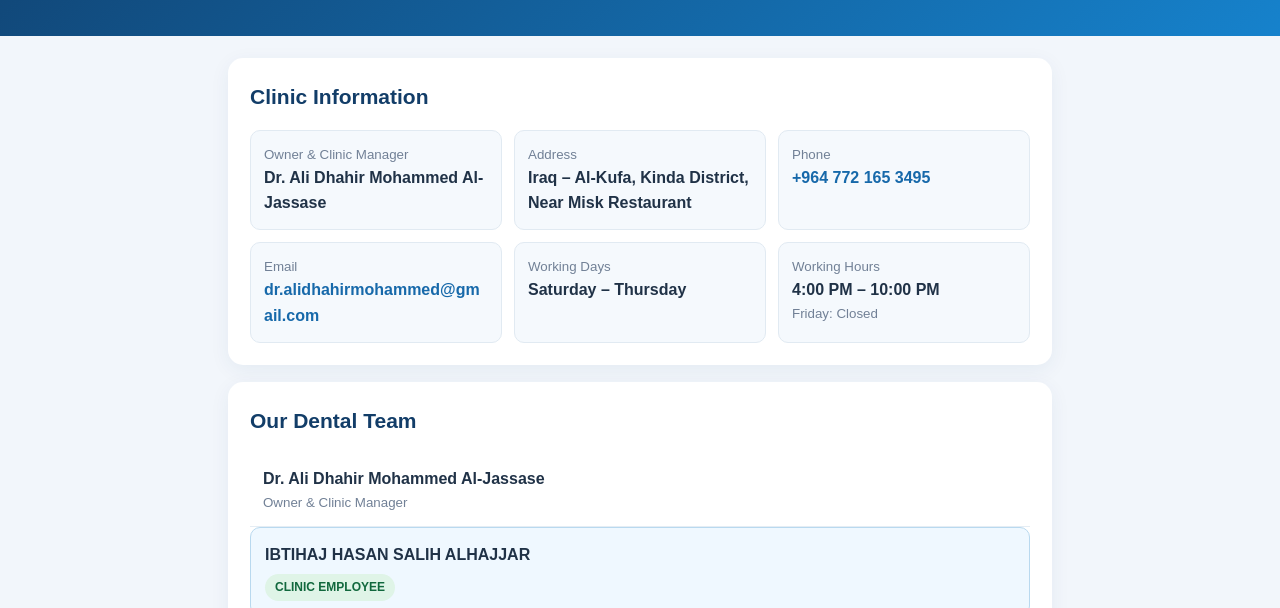
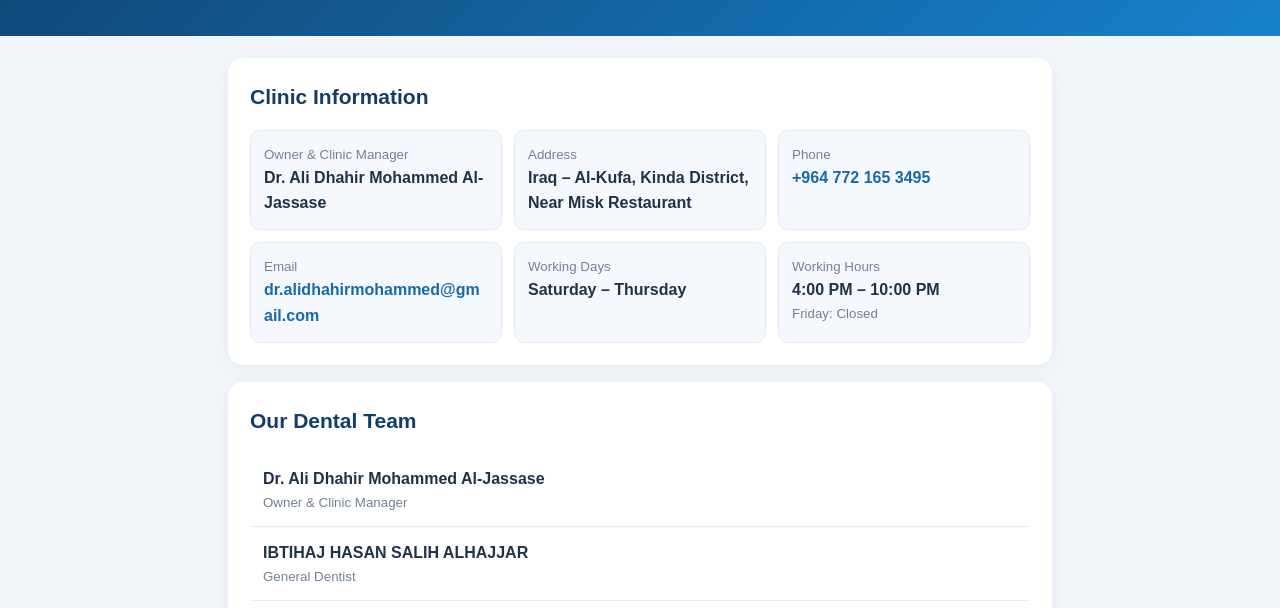
Before and after one commit to alwadeeq-dental-clinic/alwadeeq-dental-clinic, a plain HTML site: page index.html in a window 1280 px wide. Shown: the part 305-913 px from the top of the page. Drawn offline with Linux system fonts and the light colour scheme.

Commit message:
Update index.html

```diff
--- a/index.html
+++ b/index.html
@@ -21,8 +21,6 @@ small{display:block;color:#718096}
 strong{overflow-wrap:anywhere}
 .person{padding:13px;border-bottom:1px solid #e5edf4}
 .person:last-child{border:0}
-.staff{background:#eff8ff;border:1px solid #b9d9ef;border-radius:10px;padding:14px;margin-bottom:10px}
-.tag{display:inline-block;background:#dff4e7;color:#11683d;padding:4px 10px;border-radius:20px;font-size:12px;font-weight:bold;margin-top:6px}
 .gallery{display:grid;grid-template-columns:repeat(2,minmax(0,1fr));gap:12px}
 .gallery img{width:100%;height:230px;object-fit:cover;border-radius:10px}
 .seals{display:grid;grid-template-columns:repeat(2,minmax(0,1fr));gap:15px;align-items:center;justify-items:center}
@@ -57,14 +55,13 @@ footer{text-align:center;background:#103b67;color:white;padding:20px;font-size:1
 <section class="card">
 <h2>Our Dental Team</h2>
 <div class="person"><strong>Dr. Ali Dhahir Mohammed Al-Jassase</strong><br><small>Owner & Clinic Manager</small></div>
-<div class="staff">
+  <div class="person">
 <strong>IBTIHAJ HASAN SALIH ALHAJJAR</strong><br>
-<span class="tag">CLINIC EMPLOYEE</span>
-</div>
+<small>General Dentist</small>
+  </div>
 <div class="person"><strong>KARRAR HAIDER MOHAMMED ALKABY</strong><br><small>Clinic Staff</small></div>
 <div class="person"><strong>MOHAMMED JALAL ALMOSAWY</strong><br><small>Clinic Staff</small></div>
 </section>
-
 <section class="card">
 <h2>Our Services</h2>
 <div class="grid">
```
